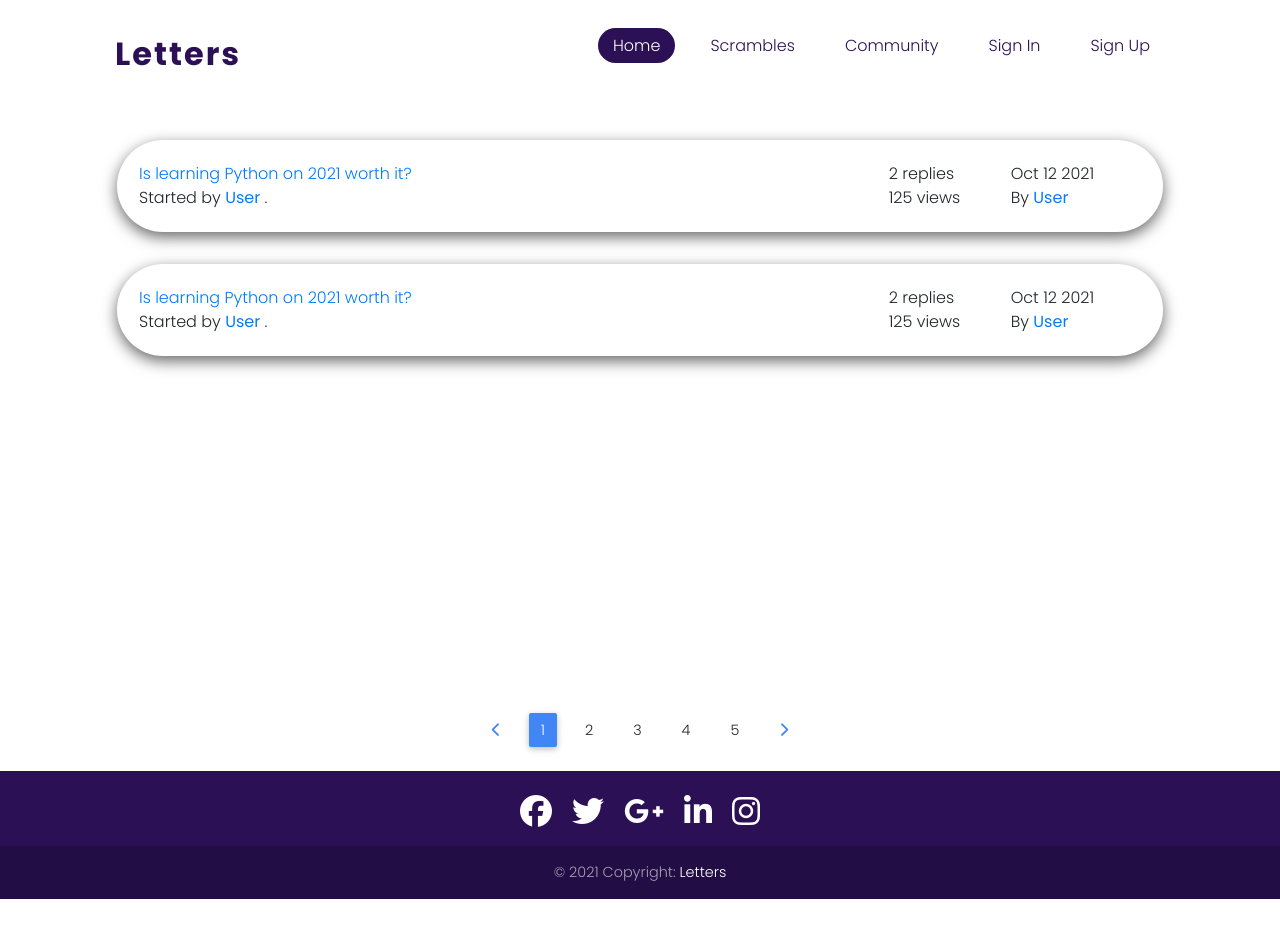
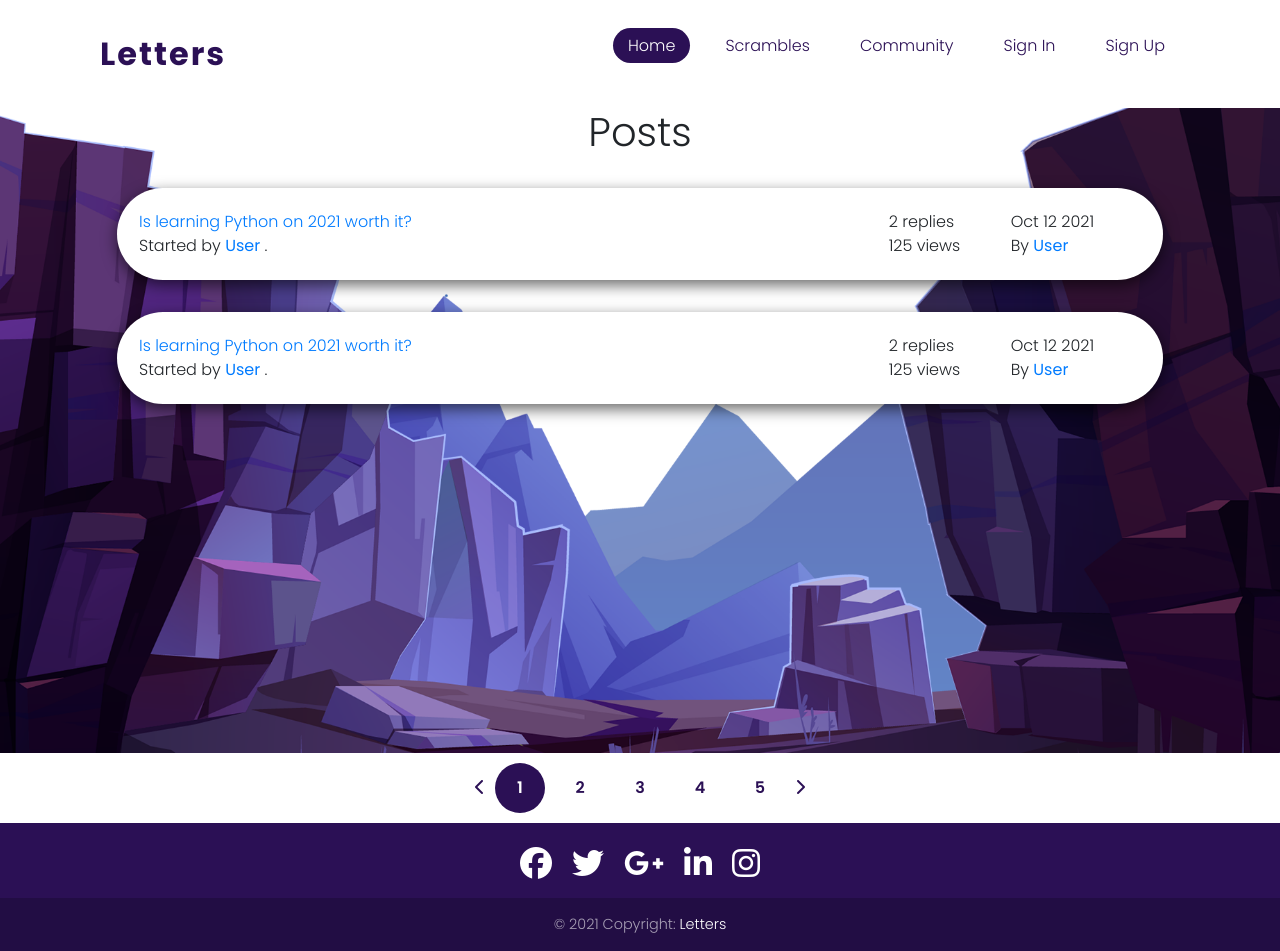
Before and after one commit to volinh911/Letters.PHP, a PHP site: page /blog/posts.php in a window 1280 px wide. Before the commit the page ends 899 px from the top, so only its background shows below. Run offline with PHP 8.4, Linux system fonts and the light colour scheme; some libraries are stand-ins or nearby versions.

Commit message:
update homemade pagination for posts.php

```diff
--- a/posts.php
+++ b/posts.php
@@ -1,10 +1,3 @@
-<?php
-
-    include_once ('./path.php');
-    include_once (ROOT_PATH . '/controllers/posts.php');
-
-?>
-
 <!doctype html>
 <html lang="en">
 
@@ -33,12 +26,16 @@
 
 
 <body>
+  <img src="images/mountains_behind.png" id="mountains_behind" alt="">
+  <img src="images/mountains_front.png" id="mountains_front" alt="">
+
+  <?php include_once('./includes/sub_header.php'); ?>
+
   <div class="container-fluid">
-    <?php include_once('./includes/sub_header.php'); ?>
+    <h1 class="text-center">Posts</h1>
 
     <!-- forum titles placeholder -->
     <div class="container page-wrapper">
-
       <div class="table-row">
         <div class="subjects">
           <a href="">Is learning Python on 2021 worth it?</a>
@@ -73,33 +70,21 @@
 
     </div>
 
-    <!--pagination-->
-    <!--Pagination starts-->
-    <nav>
-      <ul class="pagination justify-content-center mx-auto">
-        <li class="page-item disabled" title="Previous">
-          <a class="page-link m-2" href="">
-            <i class="fas fa-chevron-left text-primary"></i></a>
-        </li>
-
-        <li class="page-item active"><a class="page-link  m-2" href="">1</a></li>
-        <li class="page-item"><a class="page-link m-2" href="">2</a></li>
-        <li class="page-item"><a class="page-link m-2" href="">3</a></li>
-        <li class="page-item"><a class="page-link m-2" href="">4</a></li>
-        <li class="page-item"><a class="page-link m-2" href="">5</a></li>
-
-        <li class="page-item" title="Next">
-          <a class="page-link m-2" href="">
-            <i class="fas fa-chevron-right text-primary "></i></a>
-        </li>
-
-      </ul>
-    </nav>
-    <!--pagination ends-->
-
-  </div>
   </div>
 
+  <!--pagination-->
+  <!--Pagination starts-->
+  <ul class="justify-content-center page-nav">
+    <li><a href=""><i class="fas fa-chevron-left"></i></a></li>
+    <li class="pageNumber active"><a href="">1</a></li>
+    <li class="pageNumber"><a href="">2</a></li>
+    <li class="pageNumber"><a href="">3</a></li>
+    <li class="pageNumber"><a href="">4</a></li>
+    <li class="pageNumber"><a href="">5</a></li>
+    <li><a href=""><i class="fas fa-chevron-right"></i></a></li>
+  </ul>
+
+  <!--pagination ends-->
 
   <?php include_once('./includes/sub_footer.php'); ?>
 
```
